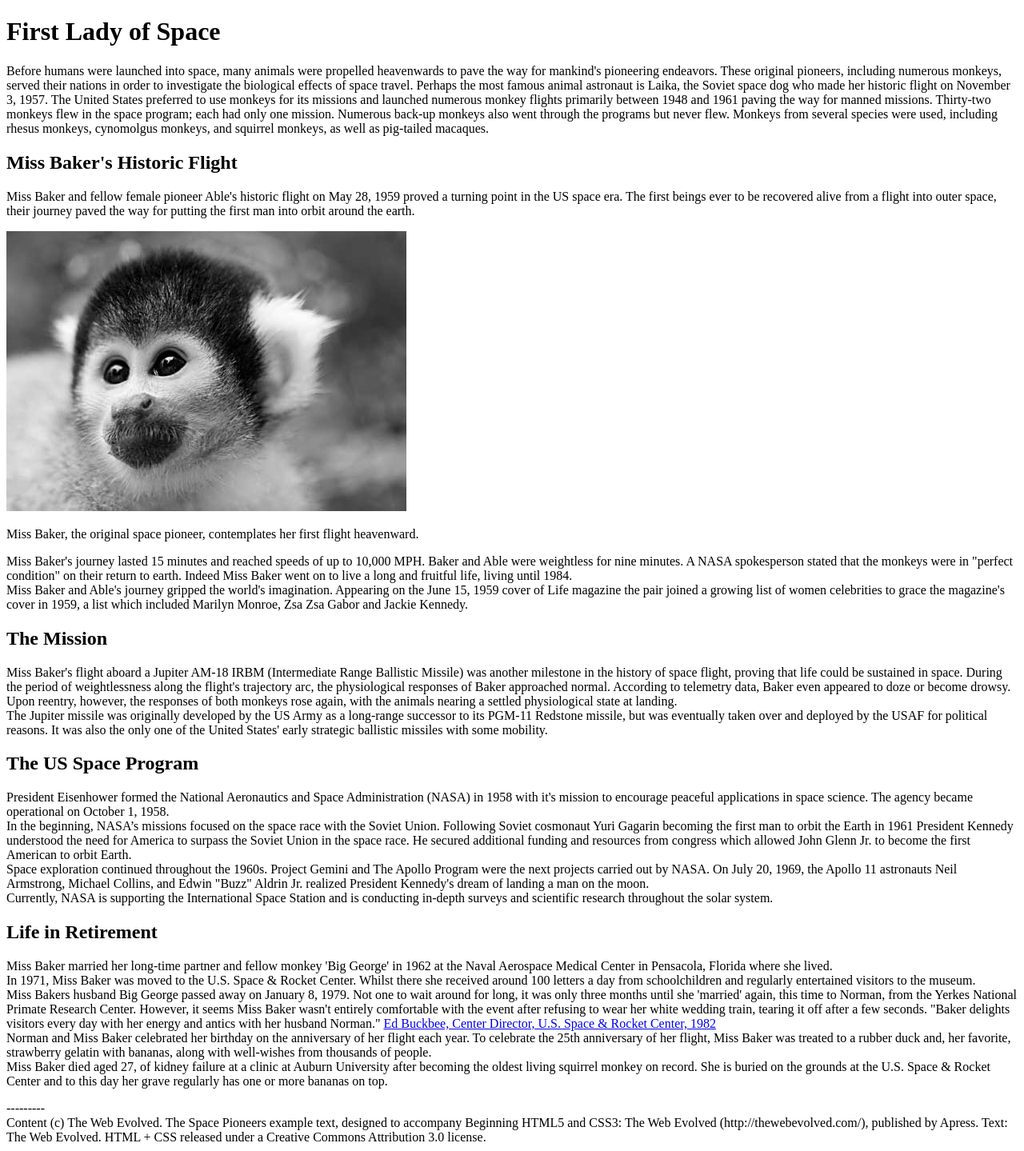
After one commit to SethDuffy/LBCC_CS_290, a PHP site: page /assignments/MsBaker/index.html in a window 1280 px wide. The commit adds this page. Shown: the whole page at 80% size. Run offline with PHP 8.4, Linux system fonts and the light colour scheme.

Commit message:
added in the shell of the ms. baker project and completed the begginings of assignment #1

```diff
--- /dev/null
+++ b/assignments/MsBaker/index.html
@@ -0,0 +1,80 @@
+<!DOCTYPE html>
+<html>
+<head>
+    <title>Miss Baker</title>
+</head>
+<body>
+    <h1>
+        First Lady of Space
+    </h1>
+    <p>
+        Before humans were launched into space, many animals were propelled heavenwards to pave the way for mankind's pioneering endeavors. These original pioneers, including numerous monkeys, served their nations in order to investigate the biological effects of space travel.
+
+        Perhaps the most famous animal astronaut is Laika, the Soviet space dog who made her historic flight on November 3, 1957. The United States preferred to use monkeys for its missions and launched numerous monkey flights primarily between 1948 and 1961 paving the way for manned missions.
+
+        Thirty-two monkeys flew in the space program; each had only one mission. Numerous back-up monkeys also went through the programs but never flew. Monkeys from several species were used, including rhesus monkeys, cynomolgus monkeys, and squirrel monkeys, as well as pig-tailed macaques.
+    </p>
+    <h2>
+        Miss Baker's Historic Flight
+    </h2>
+    <p>
+        Miss Baker and fellow female pioneer Able's historic flight on May 28, 1959 proved a turning point in the US space era. The first beings ever to be recovered alive from a flight into outer space, their journey paved the way for putting the first man into orbit around the earth.
+    </p>
+    <div>
+        <img src="images/miss_baker.jpg" alt="Picture of Miss Baker who is a monkey">
+        <p>Miss Baker, the original space pioneer, contemplates her first flight heavenward.</p>
+    </div>
+    <p>
+        Miss Baker's journey lasted 15 minutes and reached speeds of up to 10,000 MPH. Baker and Able were weightless for nine minutes. A NASA spokesperson stated that the monkeys were in "perfect condition" on their return to earth. Indeed Miss Baker went on to live a long and fruitful life, living until 1984.
+        <br>
+        Miss Baker and Able's journey gripped the world's imagination. Appearing on the June 15, 1959 cover of Life magazine the pair joined a growing list of women celebrities to grace the magazine's cover in 1959, a list which included Marilyn Monroe, Zsa Zsa Gabor and Jackie Kennedy.
+    </p>
+    <h2>
+        The Mission
+    </h2>
+    <p>
+        Miss Baker's flight aboard a Jupiter AM-18 IRBM (Intermediate Range Ballistic Missile) was another milestone in the history of space flight, proving that life could be sustained in space. During the period of weightlessness along the flight's trajectory arc, the physiological responses of Baker approached normal. According to telemetry data, Baker even appeared to doze or become drowsy. Upon reentry, however, the responses of both monkeys rose again, with the animals nearing a settled physiological state at landing.
+    <br>
+        The Jupiter missile was originally developed by the US Army as a long-range successor to its PGM-11 Redstone missile, but was eventually taken over and deployed by the USAF for political reasons. It was also the only one of the United States' early strategic ballistic missiles with some mobility.
+    </p>
+    <h2>
+        The US Space Program
+    </h2>
+    <p>
+        President Eisenhower formed the National Aeronautics and Space Administration (NASA) in 1958 with it's mission to encourage peaceful applications in space science. The agency became operational on October 1, 1958.
+    <br>
+        In the beginning, NASA’s missions focused on the space race with the Soviet Union. Following Soviet cosmonaut Yuri Gagarin becoming the first man to orbit the Earth in 1961 President Kennedy understood the need for America to surpass the Soviet Union in the space race. He secured additional funding and resources from congress which allowed John Glenn Jr. to become the first American to orbit Earth.
+    <br>
+        Space exploration continued throughout the 1960s. Project Gemini and The Apollo Program were the next projects carried out by NASA. On July 20, 1969, the Apollo 11 astronauts Neil Armstrong, Michael Collins, and Edwin "Buzz" Aldrin Jr. realized President Kennedy's dream of landing a man on the moon.
+    <br>
+        Currently, NASA is supporting the International Space Station and is conducting in-depth surveys and scientific research throughout the solar system.
+    </p>
+    <h2>
+        Life in Retirement
+    </h2>
+    <p>
+        Miss Baker married her long-time partner and fellow monkey 'Big George' in 1962 at the Naval Aerospace Medical Center in Pensacola, Florida where she lived.
+        <br>
+        In 1971, Miss Baker was moved to the U.S. Space & Rocket Center. Whilst there she received around 100 letters a day from schoolchildren and regularly entertained visitors to the museum.
+        <br>
+        Miss Bakers husband Big George passed away on January 8, 1979. Not one to wait around for long, it was only three months until she 'married' again, this time to Norman, from the Yerkes National Primate Research Center. However, it seems Miss Baker wasn't entirely comfortable with the event after refusing to wear her white wedding train, tearing it off after a few seconds.
+
+        "Baker delights visitors every day with her energy and antics with her husband Norman."
+        <a href="http://news.google.com/newspapers?                          id=3iQdAAAAIBAJ&sjid=S6UEAAAAIBAJ&dq=miss%20baker%20monkey&pg=6678%2C6793325">
+            Ed Buckbee, Center Director, U.S. Space & Rocket Center, 1982
+        </a>
+        <br>
+        Norman and Miss Baker celebrated her birthday on the anniversary of her flight each year. To celebrate the 25th anniversary of her flight, Miss Baker was treated to a rubber duck and, her favorite, strawberry gelatin with bananas, along with well-wishes from thousands of people.
+        <br>
+        Miss Baker died aged 27, of kidney failure at a clinic at Auburn University after becoming the oldest living squirrel monkey on record. She is buried on the grounds at the U.S. Space & Rocket Center and to this day her grave regularly has one or more bananas on top.
+    </p>
+</body>
+---------
+<footer>
+    Content (c) The Web Evolved.
+
+    The Space Pioneers example text, designed to accompany Beginning HTML5 and CSS3: The Web Evolved (http://thewebevolved.com/), published by Apress. Text: The Web Evolved.
+
+    HTML + CSS released under a Creative Commons Attribution 3.0 license.
+</footer>
+</html>
--- a/pages/about.html
+++ b/pages/about.html
@@ -15,6 +15,12 @@
             I may periodically update this page with changes I make. I was told to share as much information as
             I am comforatable with, so I told you my name. Thanks checking out the site.
         </p>
+        <header>Three Sites I Like</header>
+        <ul>
+            <li><a href="https://google.com">Google</a></li>
+            <li><a href="https://github.com">GitHub</a></li>
+            <li><a href="https://reddit.com">Reddit.com</a></li>
+        </ul>
         <p>
             Update 1/14/19: Put in about page... formatting of the about and contact pages need large amounts of work. Still fleshing out the formatting on the assignments page.
         </p>
```
Also changed, not shown: style/basic-text-style.css (+8 -0 lines), assignments/MsBaker/images/miss_baker.jpg (added).
